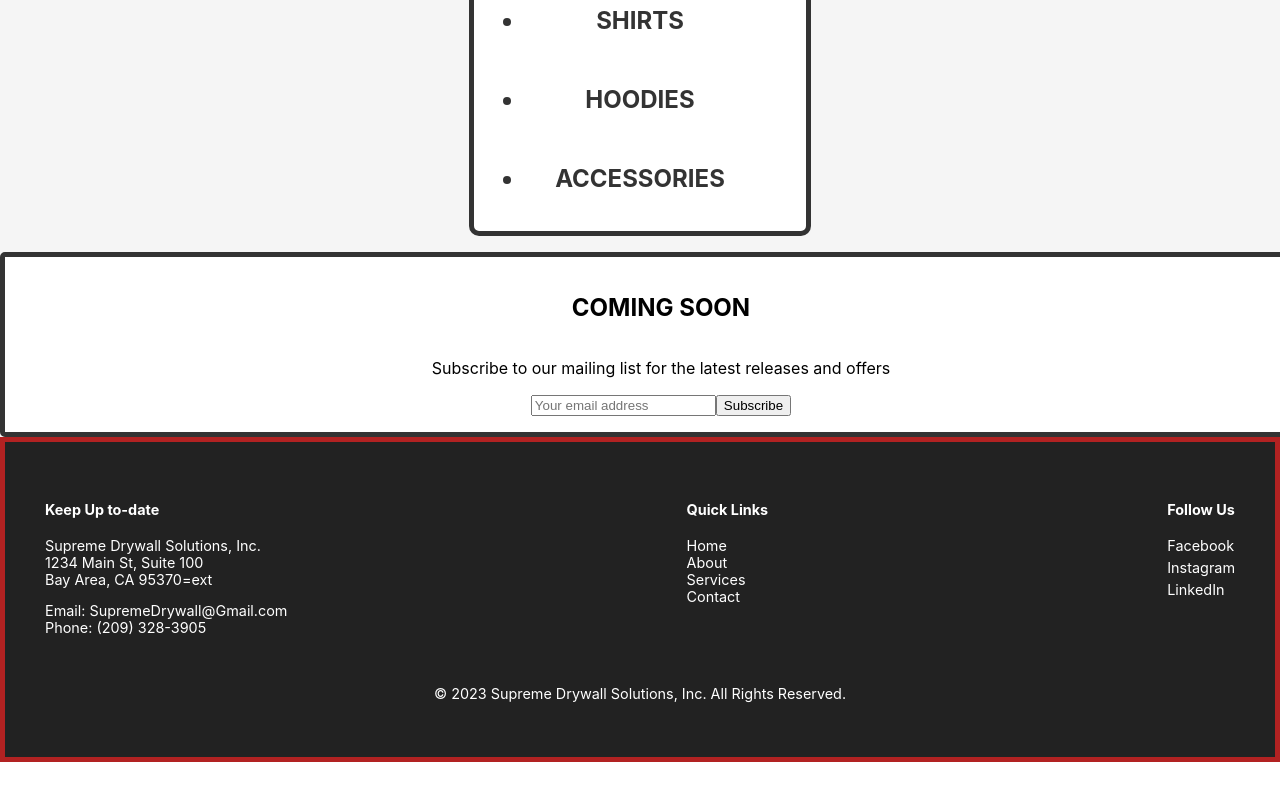
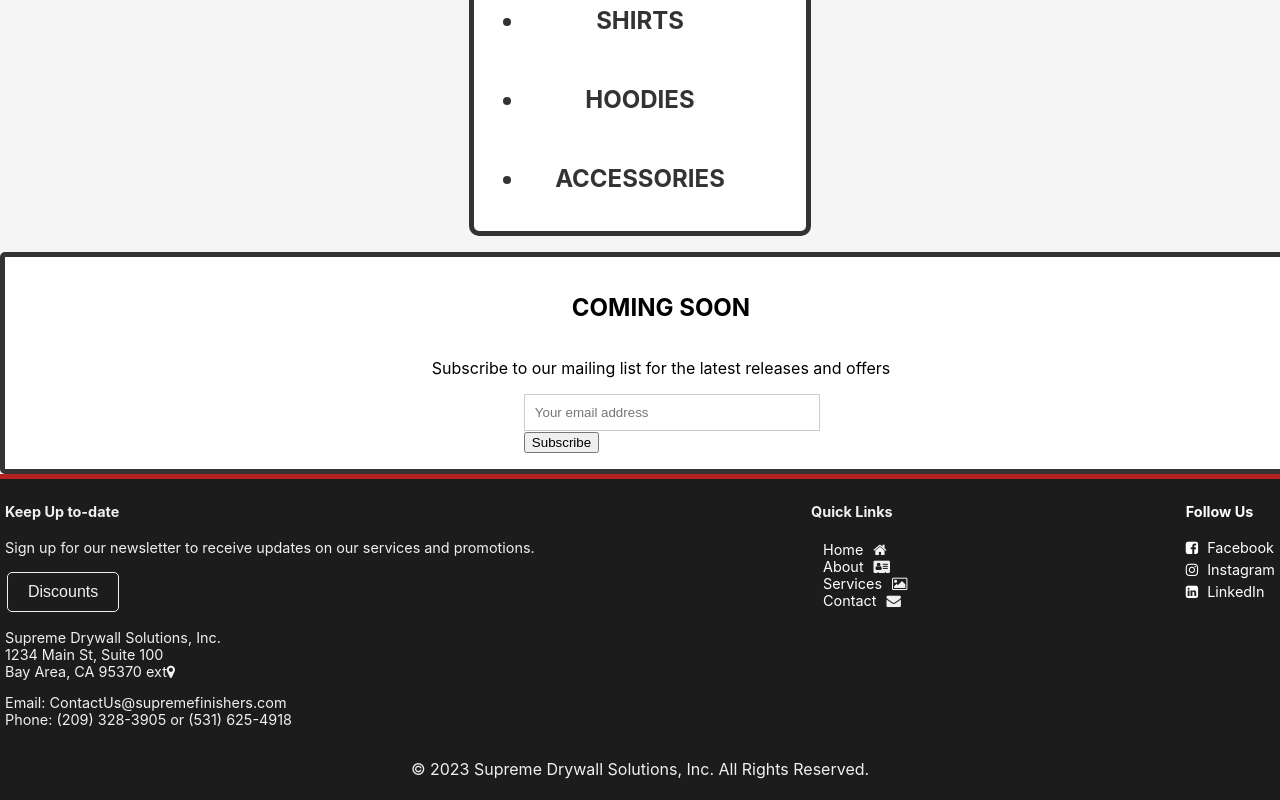
Before and after one commit to MrYieldMaster/Supreme-Drywall-Solutions, a React (Create React App) app: page /Merch in a window 1280 px wide. Shown: the part 904-1704 px from the top of the page. Before the commit the page ends 1666 px from the top, so only its background shows below. Built offline with nearby package versions, Linux system fonts and the light colour scheme.

Commit message:
page update Commit

```diff
--- a/package.json
+++ b/package.json
@@ -3,12 +3,15 @@
   "version": "0.1.0",
   "private": true,
   "dependencies": {
+    "@emailjs/browser": "^3.11.0",
     "@fortawesome/fontawesome-svg-core": "^6.4.0",
     "@fortawesome/free-solid-svg-icons": "^6.4.0",
     "@fortawesome/react-fontawesome": "^0.2.0",
     "@testing-library/jest-dom": "^5.16.5",
     "@testing-library/react": "^13.4.0",
     "@testing-library/user-event": "^13.5.0",
+    "emailjs-com": "^3.2.0",
+    "font-awesome": "^4.7.0",
     "react": "^18.2.0",
     "react-dom": "^18.2.0",
     "react-router-dom": "^6.10.0",
--- a/src/App.jsx
+++ b/src/App.jsx
@@ -9,6 +9,7 @@ import Slideshow from './components/Slideshow/Slideshow';
 import ContactUs from './components/ContactUs/ContactUs';
 import Footer from './components/Footer/Footer';
 import MerchPage from './components/Merch/MerchPage';
+import ContactUsPage from './components/ContactUs/ContactUsPage';
 
 function App() {
   return (
@@ -27,6 +28,7 @@ function App() {
             } />
             <Route path="/about" element={<AboutPage />} />
             <Route path="/Merch" element={<MerchPage />} />
+            <Route path="/contactus" element={<ContactUsPage />} />
           </Routes>
           <Footer />
         </div>
--- a/src/components/About/About.module.css
+++ b/src/components/About/About.module.css
@@ -1,6 +1,6 @@
 .about {
     font-family: Arial, sans-serif;
-    background-color: rgb(247, 241, 241);
+    background-color: rgb(243, 243, 243);
     padding: 20px;
     margin: 0;
     border: 10px solid rgb(3, 3, 3);
@@ -18,7 +18,7 @@
     font-size: 2.5rem;
     font-family: 'Roboto', sans-serif;
     font-weight: bold;
-    text-shadow: 2px 2px 5px rgba(207, 13, 13, 0.8);
+    text-shadow: 2px 2px 5px rgba(255, 255, 255, 0.8);
     margin-bottom: 40px;
 
   }
@@ -108,7 +108,7 @@
   }
 
 .milestoneList li:nth-child(even) {
-    background-color: #f8f4f4;
+    background-color: #fafafa;
     color: #000000;
     border : 3px solid rgb(7, 91, 34);
     border-radius: 10px;
@@ -148,7 +148,7 @@
 .readyToLearn {
    text-align: center;
     margin: 60px 0;
-    text-shadow: rgb(227, 222, 223) 2px 2px 5px;
+    text-shadow: rgb(246, 246, 246) 2px 2px 5px;
 
 
 }
@@ -171,3 +171,10 @@
     border : 3px solid rgb(186, 26, 26);
     border-radius: 40px;
   }
+
+  .contactButton-hover {
+    background-color: #f7f6f6;
+    color: #0f0f0f;
+    border : 3px solid rgb(186, 26, 26);
+    border-radius: 40px;
+  }
--- a/src/components/ContactUs/ContactUs.jsx
+++ b/src/components/ContactUs/ContactUs.jsx
@@ -1,30 +1,39 @@
-import React from 'react';
+import React, {useRef} from 'react';
 import styles from "./contactUs.module.css";
+import emailjs from 'emailjs-com';
 
-const ContactUs = () => {
-  const handleSubmit = (e) => {
+export const ContactUs = () => {
+  const form = useRef();
+
+  const sendEmail = (e) => {
     e.preventDefault();
-    // Handle form submission here (e.g., send data to your backend)
+
+    console.log("sendEmail() called")
+
+    emailjs.sendForm('service_mwj0sc2', 'template_hk2keeu', form.current, 'wdwgiMWOkl5muL-Cw')
+      .then((result) => {
+          console.log(result.text);
+      }, (error) => {
+          console.log(error.text);
+      });
   };
 
   return (
     <div className={styles.contact}>
       <h1>Contact Us</h1>
       <p>We'd love to hear from you! Please fill out the form below and we'll get back to you as soon as possible.</p>
-      <form onSubmit={handleSubmit}>
-        <label htmlFor="name">Name</label>
-        <input type="text" id="name" name="name" required />
-
-        <label htmlFor="email">Email</label>
-        <input type="email" id="email" name="email" required />
-
-        <label htmlFor="message">Message</label>
-        <textarea id="message" name="message" rows="5" required></textarea>
-
-        <input type="submit" value="Submit" />
-      </form>
+      <form ref={form} onSubmit={sendEmail}>
+      <label>Name</label>
+      <input type="text" name="user_name" />
+      <label>Email</label>
+      <input type="email" name="user_email" />
+      <label>Message</label>
+      <textarea name="message" />
+      <input type="submit" value="Send" />
+    </form>
     </div>
   );
 };
 
+
 export default ContactUs;
--- /dev/null
+++ b/src/components/ContactUs/ContactUsPage.jsx
@@ -0,0 +1,66 @@
+import React from "react";
+import styles from "./ContactUsPage.module.css";
+import 'font-awesome/css/font-awesome.min.css';
+
+const ContactUsPage = () => {
+    return (
+      <div className={styles.contactUsPage}>
+        <div className={styles.heroSection}>
+          <h1 className={styles.heroTitle}>Contact Us</h1>
+        </div>
+        <div className={styles.contactContent}>
+          <h2>Get in Touch</h2>
+          <p>
+            For more information about our services, or to schedule a consultation, please contact us using the form below. We look forward to hearing from you!
+          </p>
+        </div>
+        <div className={styles.contactOptions}>
+        <h3>Contact Us on Discord and Telegram</h3>
+        <div className={styles.discordTelegram}>
+          <a href="https://discord.gg/your-discord-invite-link" target="_blank" rel="noreferrer" className={styles.socialLink}>
+            <i className="fa fa-discord" aria-hidden="true"></i> Join our Discord
+          </a>
+          <a href="https://t.me/your_telegram_group_link" target="_blank" rel="noreferrer" className={styles.socialLink}>
+            <i className="fa fa-telegram" aria-hidden="true"></i> Join our Telegram
+          </a>
+        </div>
+      </div>
+        <div className={styles.addressHours}>
+          <h2>Address &amp; Hours</h2>
+          <p>
+            Supreme Drywall Solutions, Inc. <br />
+            1234 Main St, Suite 100 <br />
+            Bay Area, CA 95370
+          </p>
+          <p>
+            Monday - Friday: 6:00 AM - 5:00 PM <br />
+            Saturday: 6:00 AM - 3:00 PM <br />
+            Sunday: Closed
+          </p>
+        </div>
+        <div className={styles.contactFormWrapper}>
+          <form className={styles.contactForm}>
+            <div className={styles.formGroup}>
+              <label htmlFor="name">Name</label>
+              <input type="text" name="name" id="name" />
+            </div>
+            <div className={styles.formGroup}>
+              <label htmlFor="email">Email</label>
+              <input type="email" name="email" id="email" />
+            </div>
+            <div className={styles.formGroup}>
+              <label htmlFor="phone">Phone</label>
+              <input type="tel" name="phone" id="phone" />
+            </div>
+            <div className={styles.formGroup}>
+              <label htmlFor="message">Message</label>
+              <textarea name="message" id="message" rows="5" />
+            </div>
+            <button type="submit" className={styles.button}>Send Message</button>
+          </form>
+        </div>
+      </div>
+    );
+  };
+
+  export default ContactUsPage;
--- /dev/null
+++ b/src/components/ContactUs/ContactUsPage.module.css
@@ -0,0 +1,85 @@
+.contactUsPage {
+    max-width: 1200px;
+    margin: 0 auto;
+    padding: 0 20px;
+    font-family: Arial, sans-serif;
+  }
+
+  .heroSection {
+    background-color: #1c1c1c;
+    padding: 50px 0;
+    text-align: center;
+  }
+
+  .heroTitle {
+    color: #f0f0f0;
+    font-size: 48px;
+  }
+
+  .contactContent {
+    text-align: center;
+    padding: 40px 0;
+  }
+
+  .contactOptions {
+    text-align: center;
+    padding: 40px 0;
+    background-color: #f0f0f0;
+  }
+
+  .discordTelegram {
+    display: flex;
+    justify-content: center;
+    flex-wrap: wrap;
+  }
+
+  .socialLink {
+    display: flex;
+    align-items: center;
+    color: #1c1c1c;
+    text-decoration: none;
+    margin: 5px 20px;
+    font-size: 24px;
+  }
+
+  .socialLink i {
+    margin-right: 10px;
+  }
+
+  .contactFormWrapper {
+    background-color: #f0f0f0;
+    padding: 40px 0;
+  }
+
+  .formGroup {
+    margin-bottom: 15px;
+  }
+
+  .label {
+    display: block;
+    margin-bottom: 5px;
+  }
+
+  input,
+  textarea {
+    width: 100%;
+    padding: 10px;
+    border: 1px solid #ccc;
+  }
+
+  textarea {
+    resize: none;
+  }
+
+  .button {
+    background-color: #1c1c1c;
+    color: #f0f0f0;
+    padding: 10px 20px;
+    border: none;
+    cursor: pointer;
+    margin-top: 20px;
+  }
+
+  .button:hover {
+    background-color: #444
+  }
--- a/src/components/Footer/Footer.jsx
+++ b/src/components/Footer/Footer.jsx
@@ -1,19 +1,26 @@
 import React from 'react';
 import styles from './footer.module.css';
+import 'font-awesome/css/font-awesome.min.css'
+
 
 const Footer = () => {
   return (
     <footer className={styles.footer}>
       <div className={styles.contact}>
         <h4>Keep Up to-date </h4>
+        <p>Sign up for our newsletter to receive updates on our services and promotions.</p>
+        <button className={styles.button}>Discounts</button>
         <p>
           Supreme Drywall Solutions, Inc. <br />
           1234 Main St, Suite 100 <br />
-          Bay Area, CA 95370=ext
+          Bay Area, CA 95370 ext
+          <i className="fa fa-map-marker" aria-hidden="true"></i>
         </p>
         <p>
-          Email: SupremeDrywall@Gmail.com <br />
-          Phone: (209) 328-3905
+
+          Email: ContactUs@supremefinishers.com <br />
+
+          Phone: (209) 328-3905 or (531) 625-4918 <br />
         </p>
       </div>
       <div className={styles.links}>
@@ -21,28 +28,32 @@ const Footer = () => {
         <ul>
           <li>
             <a href="Home">Home</a>
+            <i className="fa fa-home" aria-hidden="true"></i>
           </li>
           <li>
             <a href="About">About</a>
+            <i className="fa fa-address-card" aria-hidden="true"></i>
           </li>
           <li>
             <a href="Gallery">Services</a>
+            <i className="fa fa-picture-o" aria-hidden="true"></i>
           </li>
           <li>
             <a href="ContactUs">Contact</a>
+            <i className="fa fa-envelope" aria-hidden="true"></i>
           </li>
         </ul>
       </div>
       <div className={styles.social}>
         <h4>Follow Us</h4>
-        <a href="https://www.facebook.com" target="_blank" rel="noreferrer">
-          Facebook
+        <a href="https://www.facebook.com" target="_blank" rel="noreferrer" className={styles.socialLink}>
+          <i className="fa fa-facebook-square" aria-hidden="true"></i> Facebook
         </a>
-        <a href="https://www.instagram.com" target="_blank" rel="noreferrer">
-          Instagram
+        <a href="https://www.instagram.com" target="_blank" rel="noreferrer" className={styles.socialLink}>
+          <i className="fa fa-instagram" aria-hidden="true"></i> Instagram
         </a>
-        <a href="https://www.linkedin.com" target="_blank" rel="noreferrer">
-          LinkedIn
+        <a href="https://www.linkedin.com/in/supreme-drywall-solutions" target="_blank" rel="noreferrer" className={styles.socialLink}>
+          <i className="fa fa-linkedin-square" aria-hidden="true"></i> LinkedIn
         </a>
       </div>
       <div className={styles.copy}>
--- a/src/components/Footer/footer.module.css
+++ b/src/components/Footer/footer.module.css
@@ -2,23 +2,51 @@
   display: flex;
   flex-wrap: wrap;
   justify-content: space-between;
-    padding: 40px;
-    background-color: #222;
-    color: #fff;
+  padding: 5px;
+  background-color: #1c1c1c;
+  color: #f0f0f0;
   font-size: 0.9rem;
-    border: solid 5px;
-    border-color: firebrick;
+  border-top: solid 5px firebrick;
 }
 
-  .contact,
-  .links,
+.button {
+  background-color: #1c1c1c;
+  color: #f0f0f0;
+  border: none;
+  padding: 10px 20px;
+  text-align: center;
+  text-decoration: none;
+  display: inline-block;
+  font-size: 16px;
+  margin: 2px 2px;
+  cursor: pointer;
+  border-radius: 5px;
+  border: solid 1px #f0f0f0;
+}
+
+.button:hover {
+  background-color: #950909;
+  color: #1c1c1c;
+}
+
+
+
 .social {
   margin-bottom: 20px;
+  padding: 0;
+  color: #fff;
+}
+
+
+.links a {
+  color: #fff;
+  text-decoration: none;
+  padding: 10px;
 }
 
 .links ul {
   list-style: none;
-    padding: 0;
+  padding: 2px;
 }
 
 .links li a {
@@ -41,9 +69,18 @@
   text-decoration: underline;
 }
 
+.socialLink i {
+  margin-right: 5px;
+}
+
 .copy {
   text-align: center;
   width: 100%;
+  padding: 0px;
+  font-size: medium;
+  font-weight: 400;
+  font-style: bold;
+
 }
 
 @media (max-width: 768px) {
--- a/src/components/Navbar/Navbar.jsx
+++ b/src/components/Navbar/Navbar.jsx
@@ -17,7 +17,7 @@ const Navbar = () => {
         <Link to="/merch" className={styles.navbarLink}>Merch</Link>
         </li>
         <li className={styles.navbarItem}>
-          <a href="#contactus" className={styles.navbarLink}>Contact Us</a>
+          <a href="/contactus" className={styles.navbarLink}>Contact Us</a>
         </li>
       </ul>
     </nav>
```
Also changed, not shown: 1 other file (tests, documents, lock files or other folders). Lines whose indentation alone changed are shown as unchanged.
